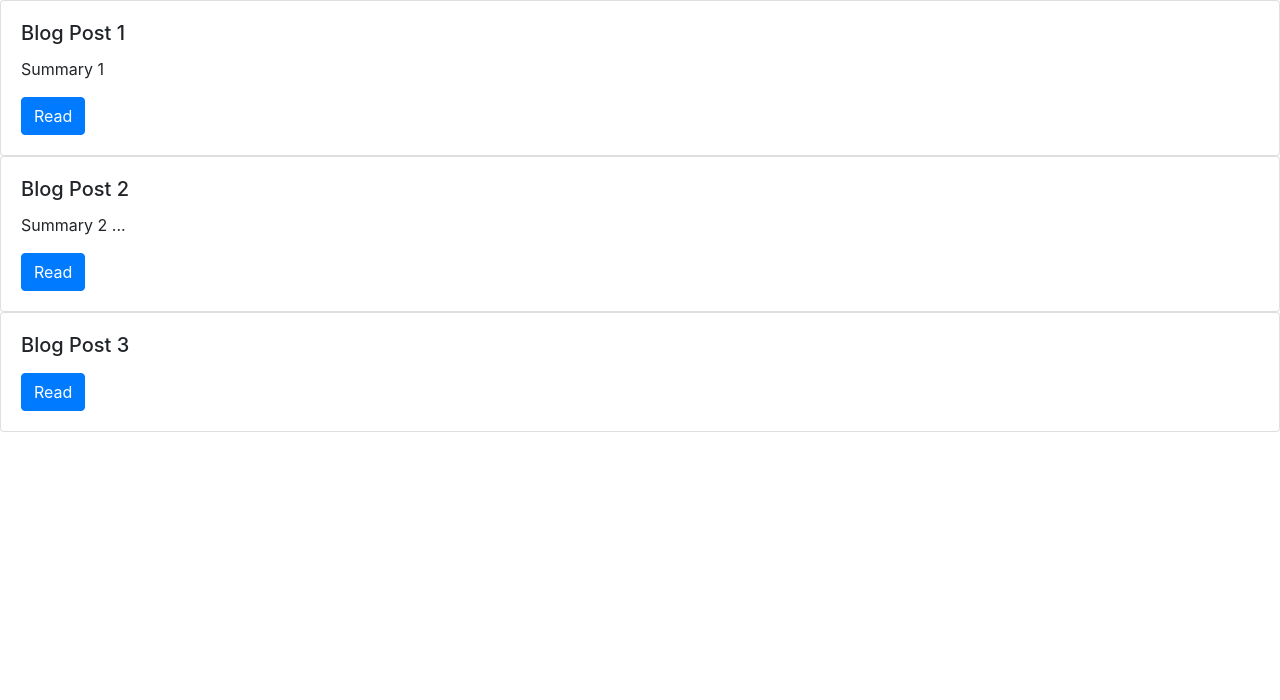
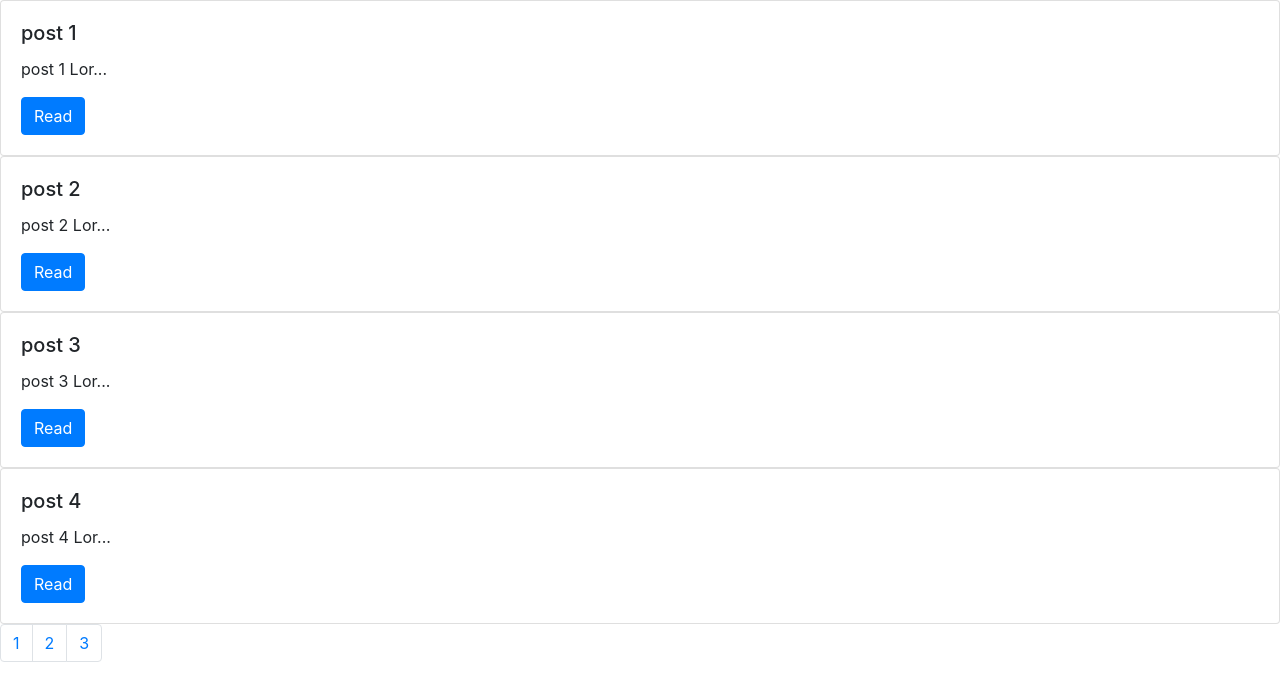
Before and after one commit to wits73/ng-blog, an Angular app: page / in a window 1280 px wide. Shown: the top 700 px of the page. Built offline with nearby package versions, Linux system fonts and the light colour scheme.

Commit message:
added paginator

```diff
--- a/src/app/app.module.ts
+++ b/src/app/app.module.ts
@@ -5,13 +5,15 @@ import { AppComponent } from './app.component';
 import { BlogPostTitleComponent } from './blog-post-title/blog-post-title.component';
 import { BlogListComponent } from './blog-list/blog-list.component';
 import { TruncatePipe } from './truncate.pipe';
+import { PaginatorComponent } from './paginator/paginator.component';
 
 @NgModule({
   declarations: [
     AppComponent,
     BlogPostTitleComponent,
     BlogListComponent,
-    TruncatePipe
+    TruncatePipe,
+    PaginatorComponent
   ],
   imports: [
     BrowserModule
--- a/src/app/blog-list/blog-list.component.html
+++ b/src/app/blog-list/blog-list.component.html
@@ -1,4 +1,8 @@
 <app-blog-post-title
-  *ngFor="let post of blogPosts"
+  *ngFor="let post of blogPosts[currentPage]"
   [post]="post">
 </app-blog-post-title>
+<app-paginator
+  [numberOfPages]="blogPosts.length"
+  (pageNumberClick)="updatePage($event)">
+</app-paginator>
--- a/src/app/blog-list/blog-list.component.ts
+++ b/src/app/blog-list/blog-list.component.ts
@@ -8,14 +8,37 @@ import { BlogPost } from './../blog-post';
 })
 export class BlogListComponent implements OnInit {
 
-  blogPosts: BlogPost[] = [];
+  blogPosts: BlogPost[][];
+  currentPage: number;
 
   constructor() { }
 
   ngOnInit() {
-    this.blogPosts.push(new BlogPost('Blog Post 1', 'Summary 1'));
-    this.blogPosts.push(new BlogPost('Blog Post 2', 'Summary 2 this is huge text and so many text are here!!!!!!!!!!!!'));
-    this.blogPosts.push(new BlogPost('Blog Post 3', ''));
+    this.currentPage = 0;
+    this.blogPosts = [
+      [
+        { title: 'post 1', summary: 'post 1 Lorem ipsum dolor sit amet, consecteture test somthings and soemthings'},
+        { title: 'post 2', summary: 'post 2 Lorem ipsum dolor sit amet, consecteture test somthings and soemthings'},
+        { title: 'post 3', summary: 'post 3 Lorem ipsum dolor sit amet, consecteture test somthings and soemthings'},
+        { title: 'post 4', summary: 'post 4 Lorem ipsum dolor sit amet, consecteture test somthings and soemthings'}
+      ],
+      [
+        { title: 'post 1-1', summary: 'post 1-1 Lorem ipsum dolor sit amet, consecteture test somthings and soemthings'},
+        { title: 'post 2-1', summary: 'post 2-1 Lorem ipsum dolor sit amet, consecteture test somthings and soemthings'},
+        { title: 'post 3-1', summary: 'post 3-1 Lorem ipsum dolor sit amet, consecteture test somthings and soemthings'},
+        { title: 'post 4-1', summary: 'post 4-1 Lorem ipsum dolor sit amet, consecteture test somthings and soemthings'}
+      ],
+      [
+        { title: 'post 5', summary: 'post 5 Lorem ipsum dolor sit amet, consecteture test somthings and soemthings'},
+        { title: 'post 6', summary: 'post 6 Lorem ipsum dolor sit amet, consecteture test somthings and soemthings'},
+        { title: 'post 7', summary: 'post 7 Lorem ipsum dolor sit amet, consecteture test somthings and soemthings'},
+        { title: 'post 8', summary: 'post 8 Lorem ipsum dolor sit amet, consecteture test somthings and soemthings'}
+      ]
+    ];
+  }
+
+  updatePage(newPage) {
+    this.currentPage = newPage;
   }
 
 }
--- a/src/app/blog-post-title/blog-post-title.component.html
+++ b/src/app/blog-post-title/blog-post-title.component.html
@@ -1,7 +1,7 @@
 <div class="card">
     <div class="card-body">
       <h5 class="card-title">{{post.title}}</h5>
-      <p class="card-text">{{post.summary}}</p>
+      <p class="card-text" (click)="showFullSummary()">{{post.summary}}</p>
       <a href="#" class="btn btn-primary">Read</a>
     </div>
 </div>
--- a/src/app/blog-post-title/blog-post-title.component.ts
+++ b/src/app/blog-post-title/blog-post-title.component.ts
@@ -9,10 +9,16 @@ import { TruncatePipe } from '../truncate.pipe';
 export class BlogPostTitleComponent implements OnInit {
 
   @Input() post: BlogPost;
+  fullSummary: string;
 
   constructor(private truncatePipe: TruncatePipe) { }
 
   ngOnInit() {
+    this.fullSummary = this.post.summary;
     this.post.summary = this.truncatePipe.transform(this.post.summary, 10);
   }
+
+  showFullSummary() {
+    this.post.summary = this.fullSummary;
+  }
 }
--- /dev/null
+++ b/src/app/paginator/paginator.component.html
@@ -0,0 +1,5 @@
+<ul class="pagination">
+  <li class="page-item" *ngFor="let page of pages; index as i">
+    <a class="page-link" href="#" (click)="pageNumberClicked(i)">{{i+1}}</a>
+  </li>
+</ul>
--- /dev/null
+++ b/src/app/paginator/paginator.component.ts
@@ -0,0 +1,22 @@
+import { Component, OnInit, Input, Output, EventEmitter } from '@angular/core';
+
+@Component({
+  selector: 'app-paginator',
+  templateUrl: './paginator.component.html',
+  styleUrls: ['./paginator.component.scss']
+})
+export class PaginatorComponent implements OnInit {
+  @Input() numberOfPages;
+  @Output() pageNumberClick = new EventEmitter<number>();
+  pages: number[];
+  constructor() { }
+
+  ngOnInit() {
+    this.pages = new Array(this.numberOfPages);
+  }
+
+  pageNumberClicked(pageNumber) {
+    this.pageNumberClick.emit(pageNumber);
+  }
+
+}
```
Also changed, not shown: src/app/paginator/paginator.component.scss (added), 1 other file (tests, documents, lock files or other folders).
